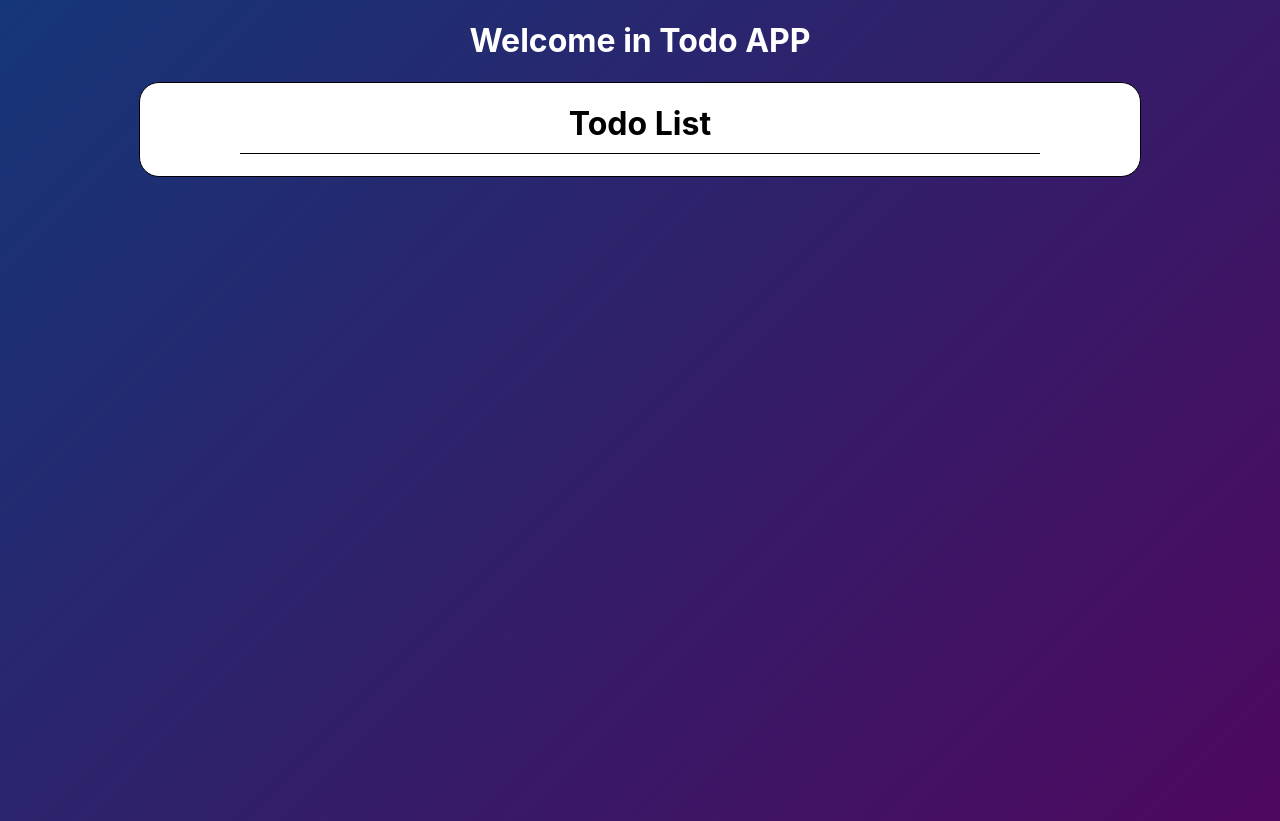
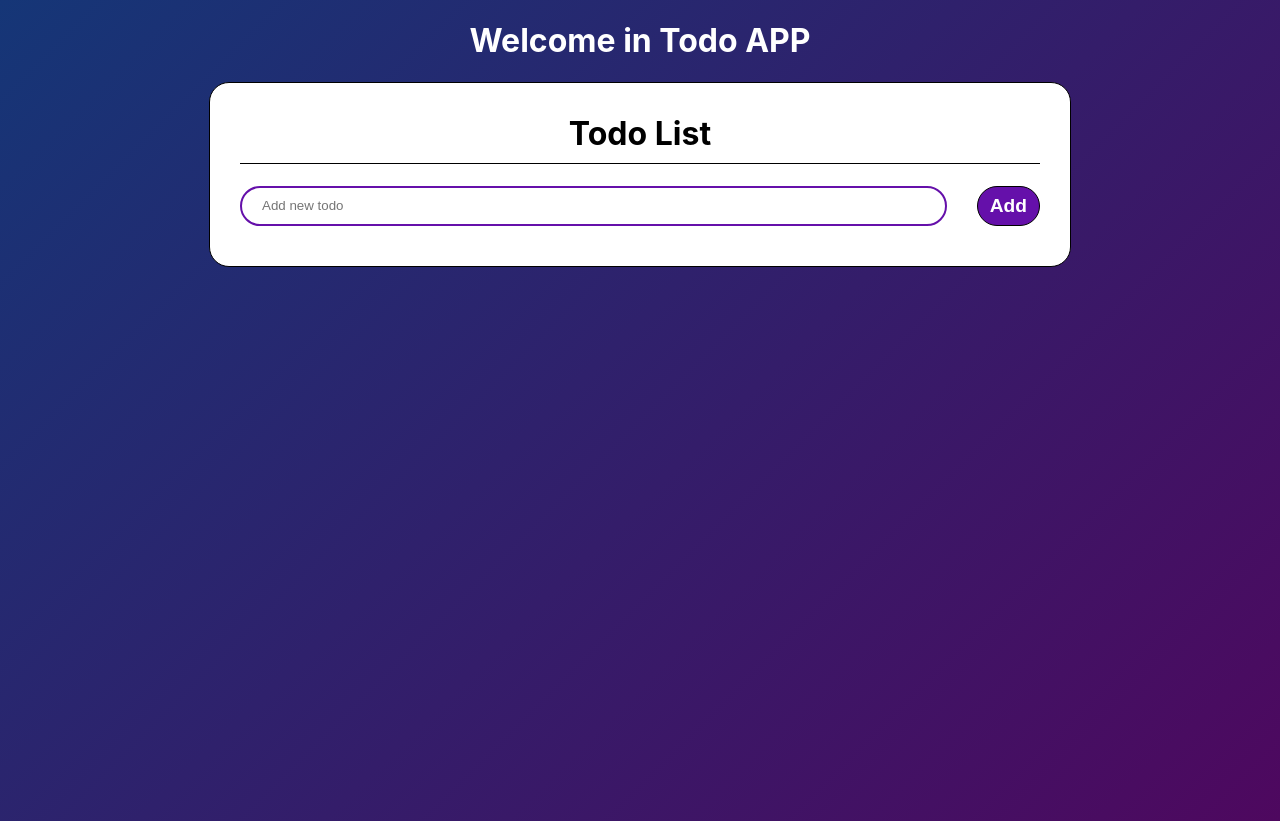
Before and after one commit to Oleksy1121/Mern-todo-app, a React (Create React App) app in the folder todo-frontend/: page / in a window 1280 px wide. Built offline with nearby package versions, Linux system fonts and the light colour scheme.

Commit message:
feat: Add todo input form

```diff
--- /dev/null
+++ b/todo-frontend/src/components/Form/index.js
@@ -0,0 +1,20 @@
+import React, { useState } from 'react'
+import { FormContainer, Input, Button } from './styles'
+
+function Form() {
+    const [input, setInput] = useState('')
+    const getInput = (e) => {
+        setInput(e.target.value)
+    }
+
+    console.log(input, 'input')
+
+  return (
+    <FormContainer>
+        <Input placeholder='Add new todo' onChange={getInput}></Input>
+        <Button>Add</Button>
+    </FormContainer>
+  )
+}
+
+export default Form
--- /dev/null
+++ b/todo-frontend/src/components/Form/styles.js
@@ -0,0 +1,45 @@
+import styled from "styled-components";
+
+export const FormContainer = styled.div`
+    width: 100%;
+    display: flex;
+    justify-content: space-between;
+
+    @media (max-width:500px) {
+        align-items: center;
+        flex-direction: column;
+        gap: 20px;
+    }
+`
+
+export const Button = styled.button`
+    width: 70px;
+    height: 40px;
+    margin-left: 30px;
+    font-size: 1.2rem;
+    font-weight: 600;
+    background:rgb(101, 16, 170);
+    border: 1px solid black;
+    border-radius: 20px;
+    color: #ffff;
+    cursor: pointer;
+
+    @media (max-width:500px) {
+        margin-left: 0px;
+        width: 100%;
+    }
+`
+
+
+export const Input = styled.input`
+    box-sizing: border-box;
+    width: 100%;
+    height: 40px;
+    border: 2px solid rgb(101, 16, 170);
+    border-radius: 20px;
+    padding-left: 20px;
+
+    &:hover{
+        border: 3px solid rgb(101, 16, 170)
+    }
+`
--- a/todo-frontend/src/components/Todo/index.js
+++ b/todo-frontend/src/components/Todo/index.js
@@ -1,11 +1,12 @@
 import React from 'react'
 import { TodoContainer, TodoTitle } from './styles'
+import Form from '../Form'
 
 function Todo() {
   return (
     <TodoContainer>
         <TodoTitle>Todo List</TodoTitle>
-
+        <Form></Form>
     </TodoContainer>
   )
 }
--- a/todo-frontend/src/components/Todo/styles.js
+++ b/todo-frontend/src/components/Todo/styles.js
@@ -2,18 +2,21 @@ import styled from 'styled-components'
 
 
 export const TodoContainer = styled.div`
+    display: flex;
+    flex-direction: column;
     margin: auto;
-    display: flex;
+    padding: 10px 30px 40px;
     background: #fff;
-    justify-content: center;
+    align-items: center;
     width: 80%;
-    max-width: 1000px;
+    max-width:800px;
     border: 1px solid black;
     border-radius: 20px;
-    color: black
+    color: black;
+
 `
 export const TodoTitle = styled.h1`
-    width: 80%;
+    width: 100%;
     padding-bottom: 10px;
     border-bottom: 1px solid black;
 `
```
